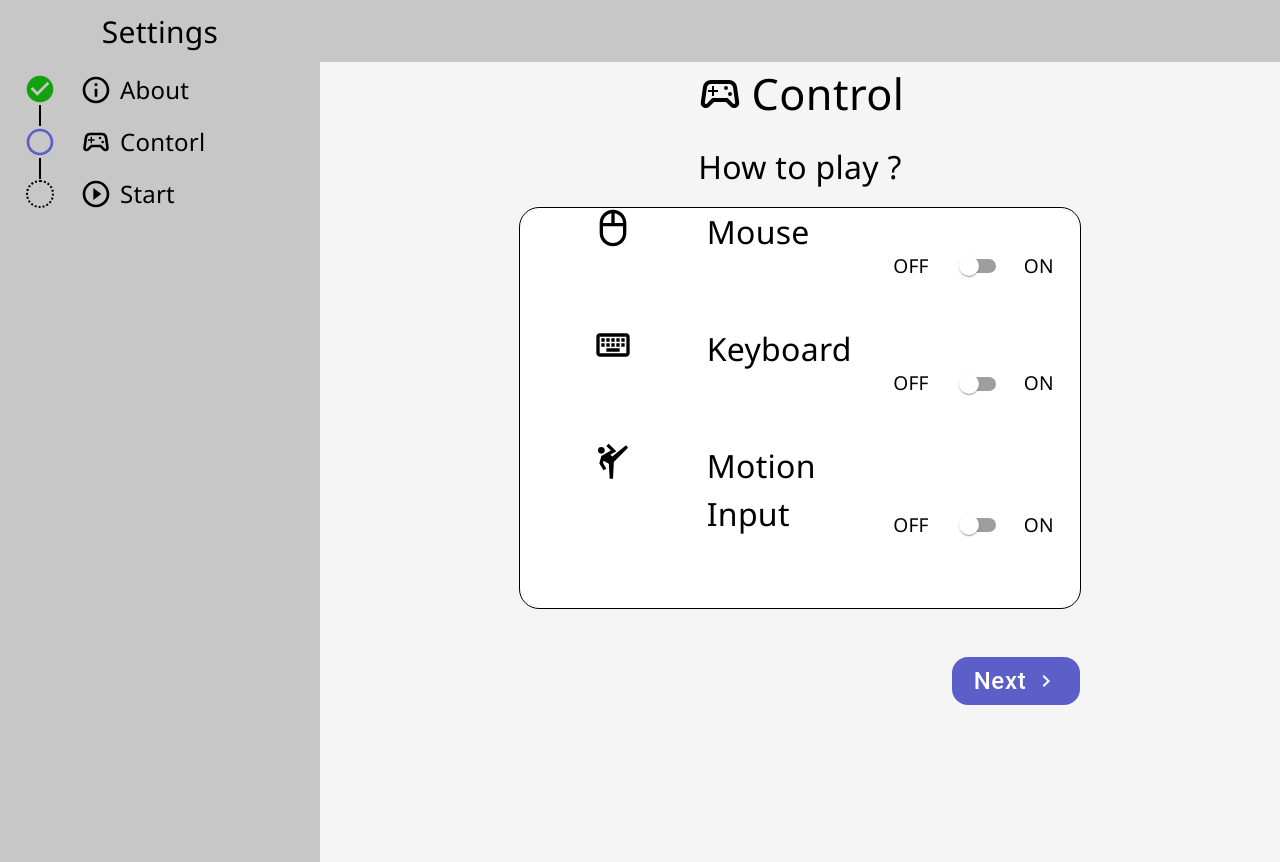
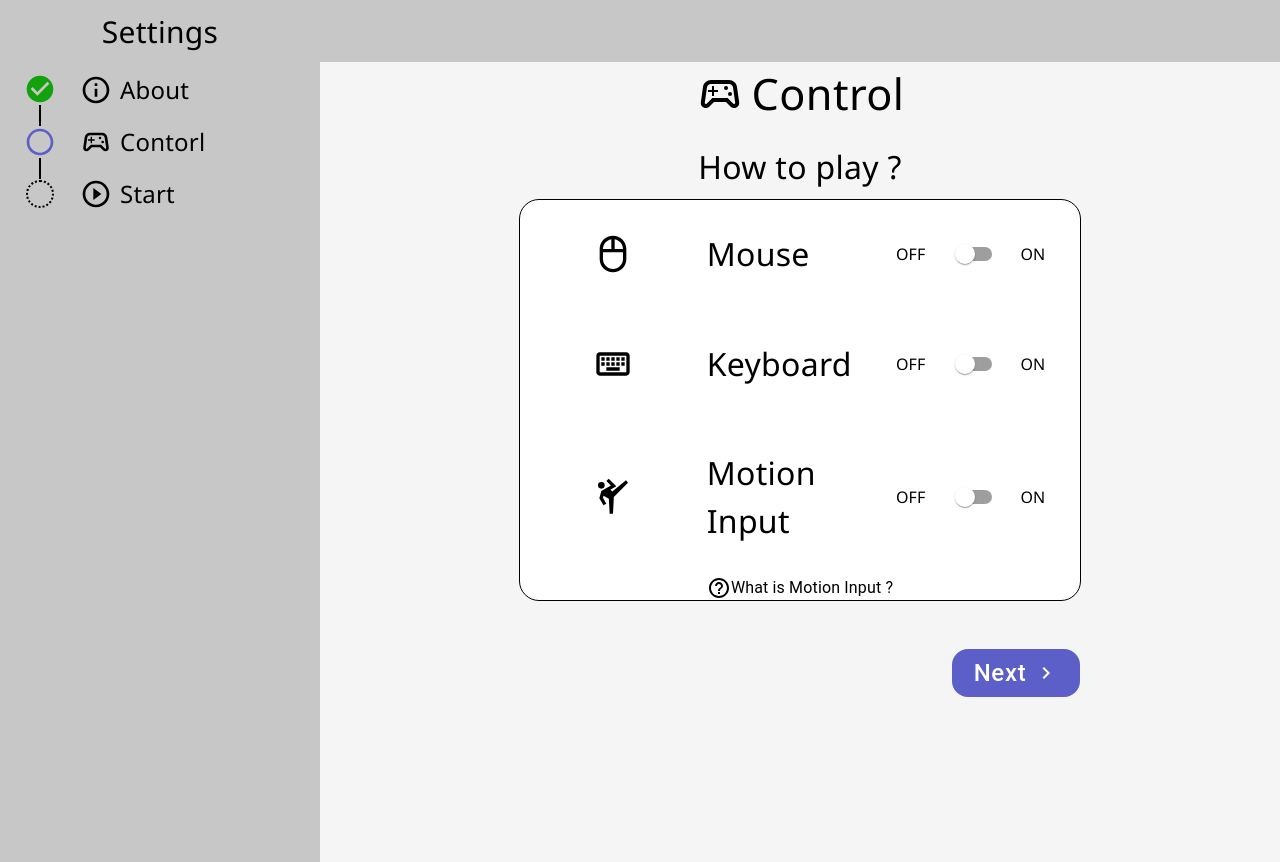
Before and after one commit to zczqkit/setting, a React (Create React App) app: page /Control in a window 1280 px wide. Built offline with nearby package versions, Linux system fonts and the light colour scheme.

Commit message:
create control

```diff
--- a/src/screens/Control.js
+++ b/src/screens/Control.js
@@ -9,6 +9,7 @@ import SportsEsportsOutlinedIcon from '@mui/icons-material/SportsEsportsOutlined
 import MouseOutlinedIcon from '@mui/icons-material/MouseOutlined';
 import KeyboardOutlinedIcon from '@mui/icons-material/KeyboardOutlined';
 import SportsMartialArtsOutlinedIcon from '@mui/icons-material/SportsMartialArtsOutlined';
+import HelpOutlineOutlinedIcon from '@mui/icons-material/HelpOutlineOutlined';
 import DirectionsRunOutlinedIcon from '@mui/icons-material/DirectionsRunOutlined';
 
 
@@ -44,12 +45,25 @@ function Control() {
         fontFamily: 'Segoe UI',
         display: 'flex',
         alignItems: 'center',
-        margin: '0 0 1rem 0',
+        margin: '0 0 0.5rem 0',
+      },
+    iconPosition:{
+      display: 'flex',
+      flexDirection: 'row',
+      justifyContent: 'center',
+      alignItems: 'center',
       },
     menuIcon: {
         fontSize: '2.5rem',
         margin: '0 0 0 0',
       },
+
+    textPosition:{
+        display: 'flex',
+        flexDirection: 'row',
+        alignItems: 'center'
+      },
+
     description: {
         fontSize: '2rem',
         fontFamily: 'Segoe UI',
@@ -57,11 +71,17 @@ function Control() {
         alignItems: 'center',
     },
     label: {
-        fontSize: '1.2rem',
+        fontSize: '1rem',
         fontFamily: 'Segoe UI',
         display: 'flex',
         alignItems: 'center',
         margin: '0 2rem 0 0',
+    },
+    buttonPosition:{
+      display: 'flex',
+      flexDirection: 'row',
+      justifyContent: 'center',
+      alignItems: 'center',
       },
     button:{
       backgroundColor:"#5B5FC7",
@@ -73,6 +93,12 @@ function Control() {
       padding: '1rem',
       height: '3rem',
       width: '8rem'
+    },
+    helpPosition:{
+      display: 'flex',
+      flexDirection: 'row',
+      justifyContent: 'center',
+      alignItems: 'center',
       }
   };
 
@@ -88,36 +114,44 @@ function Control() {
         {/* <Box className="textbox" sx={{ display: 'flex', flexDirection: 'column', justifyContent: 'space-around'}} > */}
         <Box className="textbox" sx={{ display: 'flex', flexDirection: 'column', justifyContent: 'space-around'}}  >
           <Grid container item xs={12} >
-            <Grid item xs={4} sx={{ display: 'flex', flexDirection: 'row', justifyContent: 'space-around'}}>
+            <Grid item xs={4} sx={styles.iconPosition}>
                 <MouseOutlinedIcon sx={styles.menuIcon} />
             </Grid>
-            <Grid item xs={4}>
+            <Grid item xs={4} sx={styles.textPosition}>
                 <Typography  sx={styles.description}>Mouse</Typography>
             </Grid>
-            <Grid item xs={4} sx={{ display: 'flex', flexDirection: 'row', justifyContent: 'space-around'}}>
+            <Grid item xs={4} sx={styles.buttonPosition}>
                 <Typography  sx={styles.label}>OFF</Typography>
                 <FormControlLabel control={<Switch />}/>
                 <Typography  sx={styles.label}>ON</Typography>
             </Grid>
-            <Grid item xs={4} sx={{ display: 'flex', flexDirection: 'row', justifyContent: 'space-around'}}>
+            <Grid item xs={4} sx={styles.iconPosition}>
                 <KeyboardOutlinedIcon sx={styles.menuIcon} />
             </Grid>
-          <Grid item xs={4}>
+            <Grid item xs={4} sx={styles.textPosition}>
               <Typography  sx={styles.description}>Keyboard</Typography>
             </Grid>
-          <Grid item xs={4} sx={{ display: 'flex', flexDirection: 'row', justifyContent: 'space-around'}}>
+            <Grid item xs={4} sx={styles.buttonPosition}>
               <Typography  sx={styles.label}>OFF</Typography>
                 <FormControlLabel control={<Switch />}/>
                 <Typography  sx={styles.label}>ON</Typography>
             </Grid>
-          <Grid item xs={4} sx={{ display: 'flex', flexDirection: 'row', justifyContent: 'space-around'}}>
+            <Grid item xs={4} sx={styles.iconPosition}>
               <SportsMartialArtsOutlinedIcon sx={styles.menuIcon} />
             </Grid>
-          <Grid item xs={4}><Typography  sx={styles.description}>Motion Input</Typography></Grid>
-          <Grid item xs={4} sx={{ display: 'flex', flexDirection: 'row', justifyContent: 'space-around'}}><Typography  sx={styles.label}>OFF</Typography>
+            <Grid item xs={4} sx={styles.textPosition}>
+              <Typography  sx={styles.description}>
+                Motion Input
+              </Typography>
+            </Grid>
+            <Grid item xs={4} sx={styles.buttonPosition}><Typography  sx={styles.label}>OFF</Typography>
                     <FormControlLabel control={<Switch />}/>
                     <Typography  sx={styles.label}>ON</Typography></Grid>
             </Grid>
+            <Typography sx={styles.helpPosition}>
+              <HelpOutlineOutlinedIcon/>
+              What is Motion Input ?
+            </Typography>
         </Box>
         <Button size="large" sx={styles.button}>
           Next<ChevronRightIcon sx={{margin:'0 0 0 0.5rem', padding:"0"}}/>
```
Lines whose indentation alone changed are shown as unchanged.
